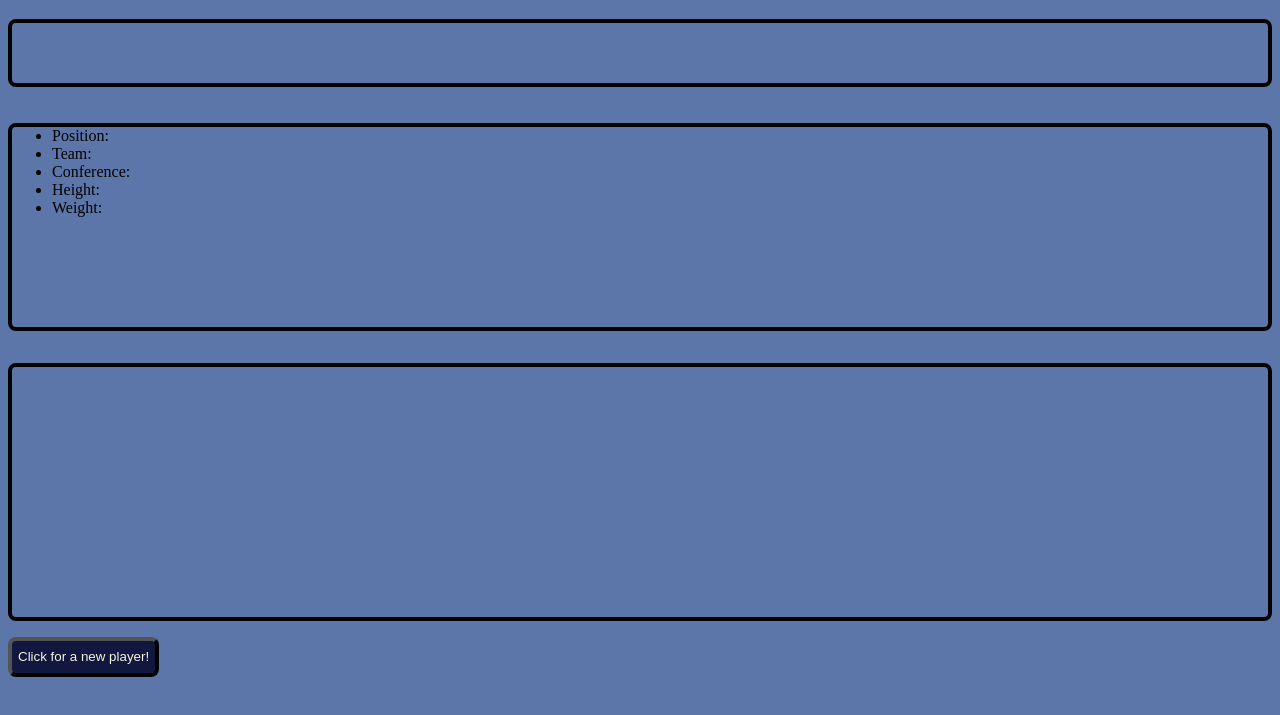
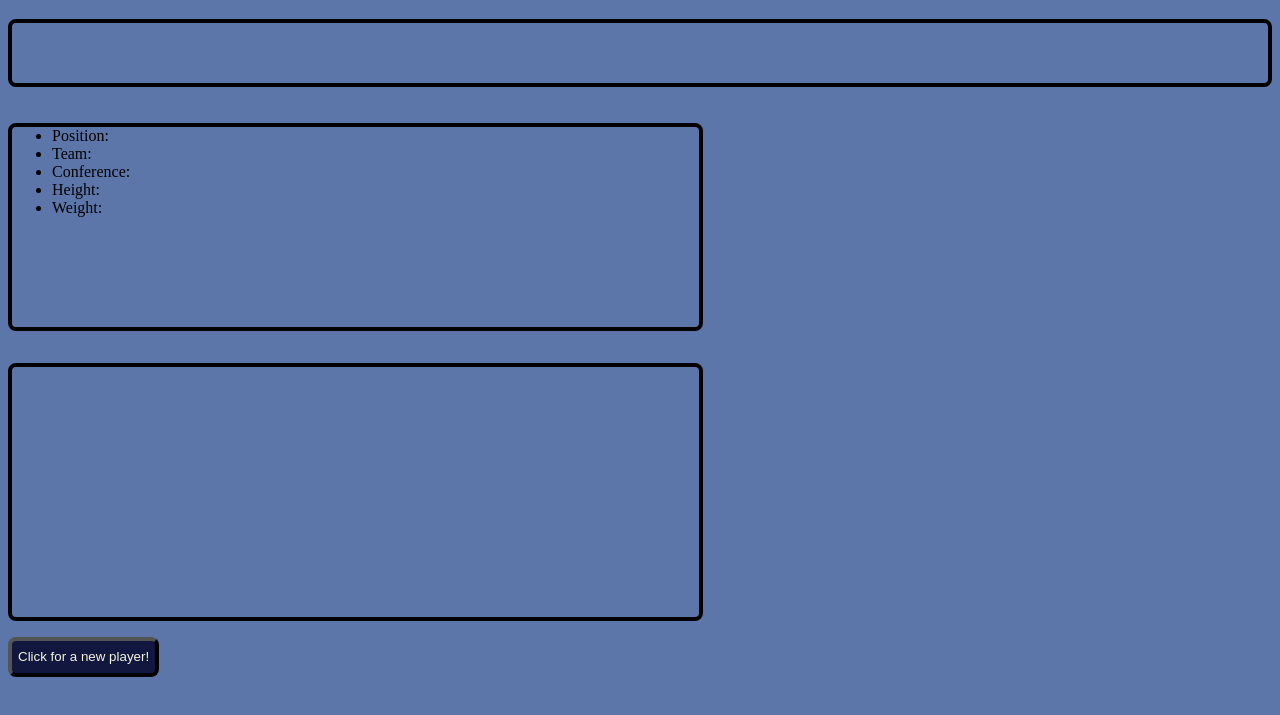
Before and after one commit to EnochKim0519/top-10-nba-players, a plain HTML site: page index.html in a window 1280 px wide. Shown: the part 69-784 px from the top of the page. Drawn offline with nearby package versions, Linux system fonts and the light colour scheme.

Commit message:
WIP: changed layout of information to look sleeker

```diff
--- a/style.css
+++ b/style.css
@@ -22,6 +22,7 @@ button {
 }
 
 h2 {
+    text-align: center;
     border-style: solid;
     border-radius: 8px;
     border-width: 4px;
@@ -29,6 +30,7 @@ h2 {
 }
 
 ul {
+    text-align: left;
     border-style: solid;
     height: 200px;
     border-radius: 8px;
@@ -36,6 +38,7 @@ ul {
 }
 
 p {
+    text-align: justify;
     border-style: solid;
     height: 250px;
     border-radius: 8px;
@@ -45,4 +48,5 @@ p {
 main {
     display: flex;
     flex-direction: column;
+    width: 55%;
 }
```
